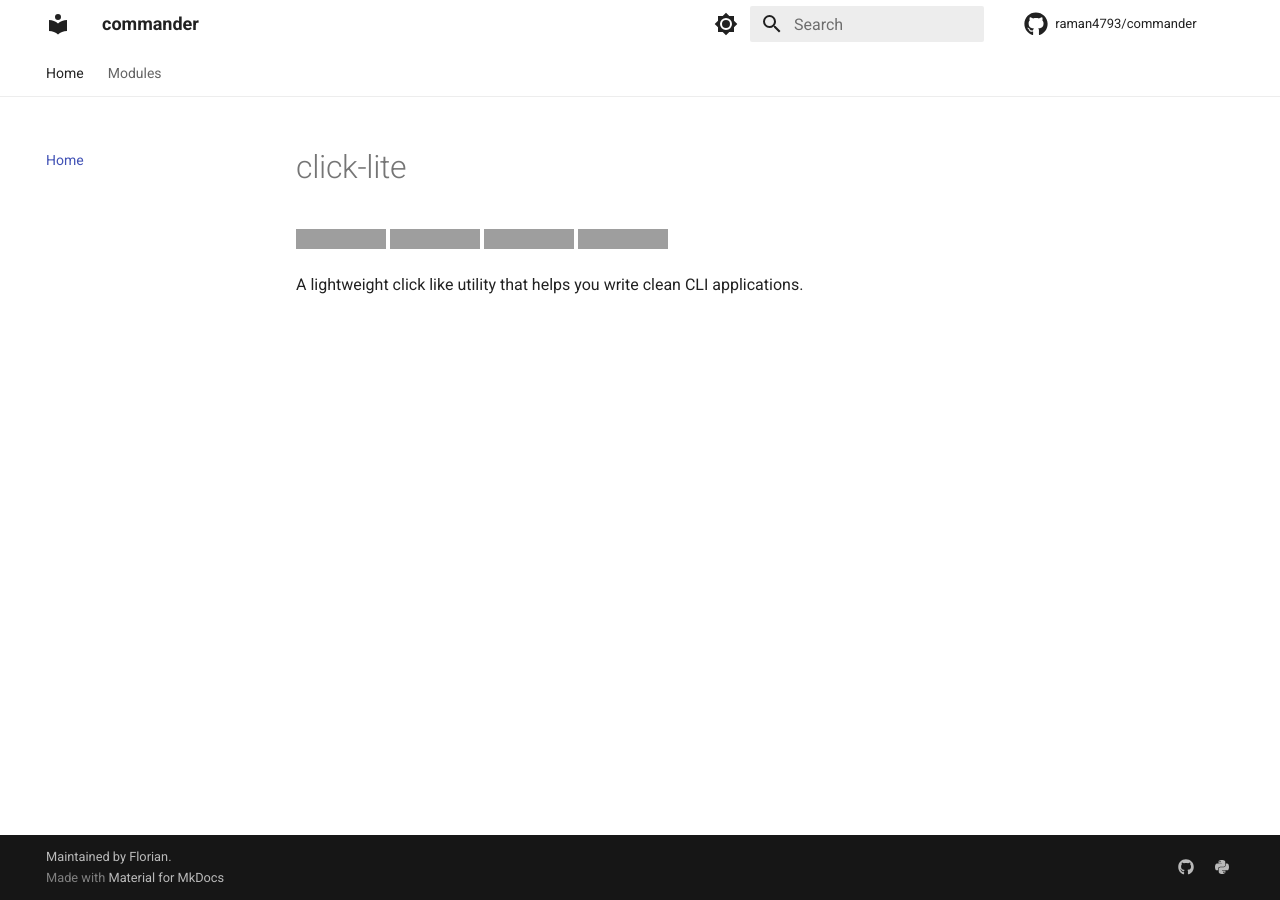
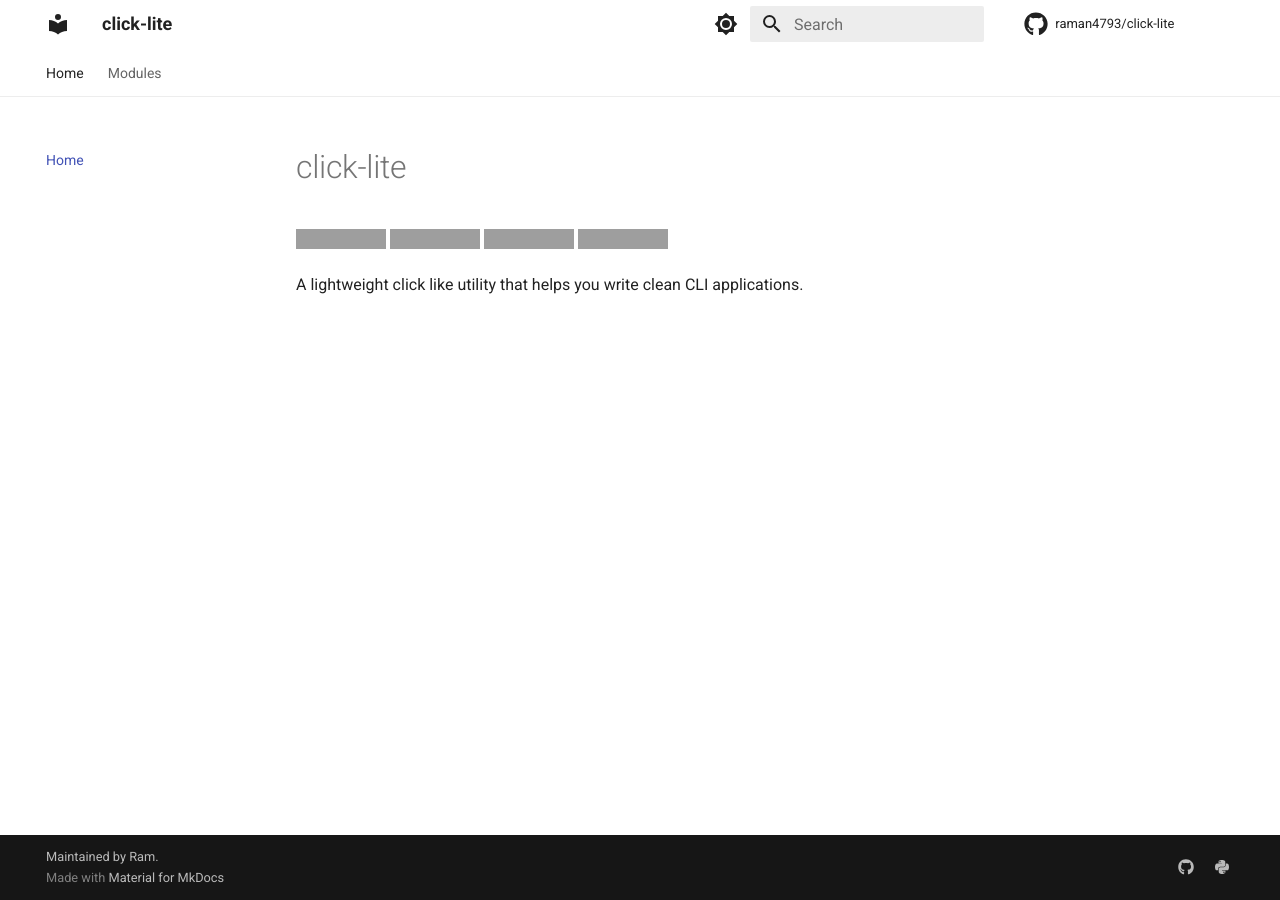
Before and after one commit to raman4793/click-lite, an MkDocs documentation site: the page built from docs/index.md, in a window 1280 px wide. Built offline with MkDocs 1.6.1 and Material for MkDocs 9.7.7, drawn with Linux system fonts in a browser that asks for light colours; comment, search, counter and statistics services are not loaded; grey boxes are pictures that could not be loaded.

Commit message:
renaming commander references to click-lite

```diff
--- a/mkdocs.yml
+++ b/mkdocs.yml
@@ -1,16 +1,15 @@
-site_name: commander
-repo_url: https://github.com/raman4793/commander
-site_url: https://raman4793.github.io/commander
+site_name: click-lite
+repo_url: https://github.com/raman4793/click-lite
+site_url: https://raman4793.github.io/click-lite
 site_description: A tool to convert a function or class to work as a CLI.
 site_author: Ram
 edit_uri: edit/main/docs/
-repo_name: raman4793/commander
-copyright: Maintained by <a href="https://raman4793.com">Florian</a>.
+repo_name: raman4793/click-lite
+copyright: Maintained by <a href="https://raman4793.github.io">Ram</a>.
 
 nav:
   - Home: index.md
   - Modules:
-      - index: modules/index.md
       - Signature Reader: modules/signature_reader.md
 plugins:
   - search
@@ -48,9 +47,9 @@ theme:
 extra:
   social:
     - icon: fontawesome/brands/github
-      link: https://github.com/raman4793/commander
+      link: https://github.com/raman4793/click-lite
     - icon: fontawesome/brands/python
-      link: https://pypi.org/project/commander
+      link: https://pypi.org/project/click-lite
 
 markdown_extensions:
   - toc:
```
Also changed, not shown: 2 other files.
